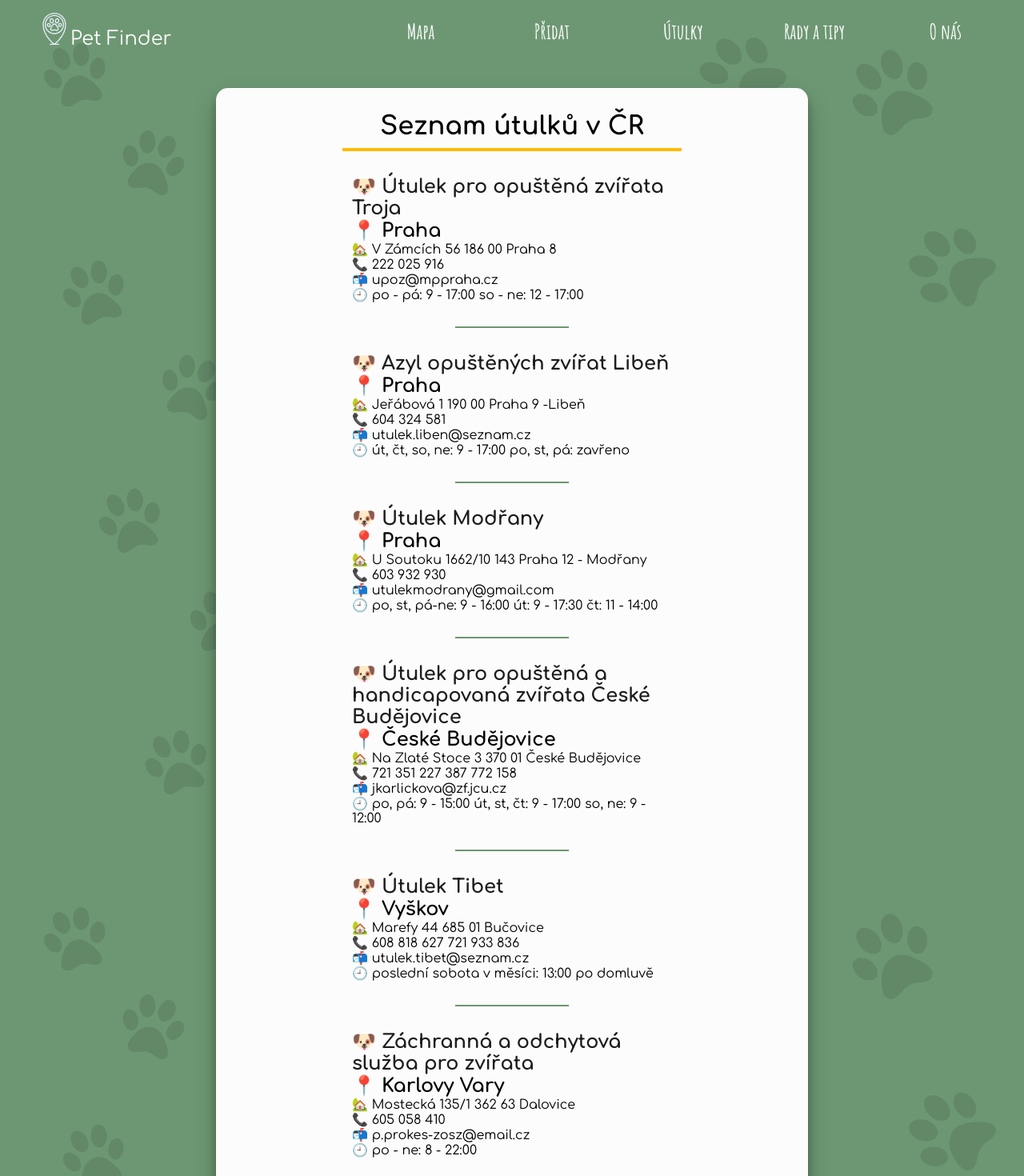
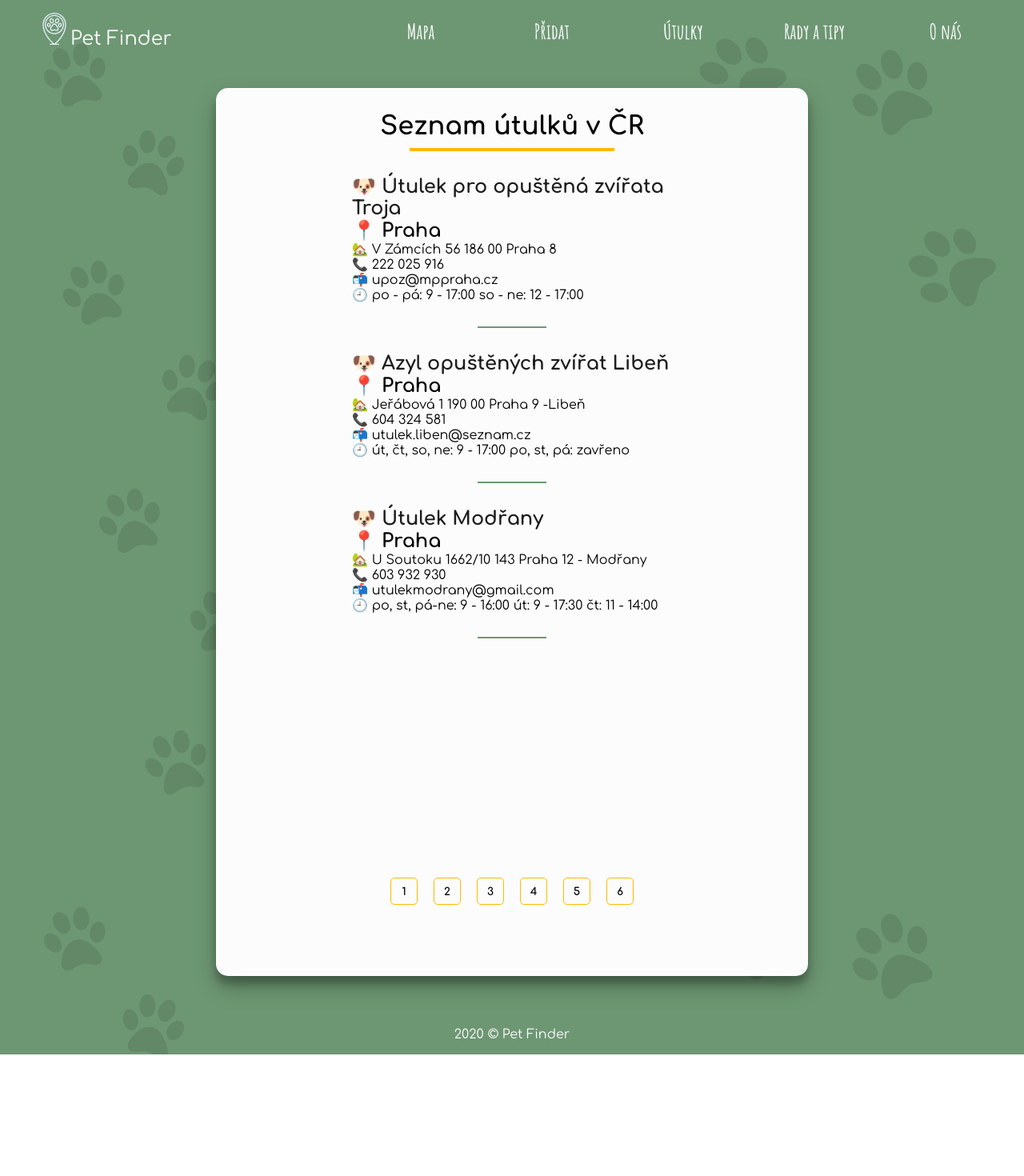
Before and after one commit to MartinaPiekna/pet-finder, a React app: page /#/shelters in a window 1280 px wide. Shown: the top 1470 px of the page at 80% size. After the commit the page ends 1318 px from the top, so only its background shows below. Built offline with nearby package versions, Linux system fonts and the light colour scheme; a web font is replaced by a local one; what react-google-maps would draw is missing.

Commit message:
pagiantion, styly

```diff
--- a/src/components/Form/Form.jsx
+++ b/src/components/Form/Form.jsx
@@ -4,8 +4,8 @@ import shelters from '../../data/utulky.json';
 import './form.scss';
 import { db, storage } from '../../db.js';
 import emptyImage from '../../assets/img/empty_image.svg';
-import { MapForm } from '../MapForm.jsx/MapForm.jsx';
-import { Geolocation } from '../MapForm.jsx/Geolocation';
+import { MapForm } from '../MapForm/MapForm.jsx';
+import { Geolocation } from '../Geolocation/Geolocation.jsx';
 
 export const Form = () => {
   const [progress, setProgress] = useState(0);
--- a/src/components/Form/form.scss
+++ b/src/components/Form/form.scss
@@ -150,6 +150,7 @@
     align-items: center;
     height: 400px;
     width: 97%;
+    position: relative;
   }
 
   &__button {
--- a/src/components/MapForm.jsx/Geolocation.jsx
+++ b/src/components/Geolocation/Geolocation.jsx
@@ -1,10 +1,6 @@
-import React, { useState } from 'react';
-import {
-  GoogleMap,
-  withScriptjs,
-  withGoogleMap,
-  Marker,
-} from 'react-google-maps';
+import React from 'react';
+import { withScriptjs, withGoogleMap } from 'react-google-maps';
+import './geolocation.scss';
 
 export const Geolocation = (props) => {
   const onClick = () =>
@@ -14,7 +10,9 @@ export const Geolocation = (props) => {
 
   return (
     <>
-      <button onClick={onClick}>Něco</button>
+      <button className="geolocation__button" onClick={onClick} type="button">
+        Moje poloha
+      </button>
     </>
   );
 };
--- /dev/null
+++ b/src/components/Geolocation/geolocation.scss
@@ -0,0 +1,20 @@
+@import '../../assets/variables.scss';
+.geolocation {
+  &__button {
+    position: absolute;
+    z-index: 1;
+    top: 12px;
+    right: 60px;
+    padding: 12px;
+    background-color: white;
+    border: none;
+    border-radius: 2px;
+    font-weight: bold;
+    font-family: $comfortaa;
+    cursor: pointer;
+    &:hover,
+    &:focus {
+      background-color: $color-yellow;
+    }
+  }
+}
--- a/src/components/MapForm.jsx/map-form.scss
+++ /dev/null
@@ -1,2 +0,0 @@
-@import './assets/mixins.scss';
-@import './assets/variables.scss';
--- a/src/components/MapForm.jsx/MapForm.jsx
+++ b/src/components/MapForm/MapForm.jsx
@@ -1,10 +1,11 @@
-import React, { useState, useEffect } from 'react';
+import React from 'react';
 import {
   GoogleMap,
   withGoogleMap,
   withScriptjs,
   Marker,
 } from 'react-google-maps';
+import lost from '../../assets/img/location_lost.svg';
 
 export const MapForm = withScriptjs(
   withGoogleMap(({ onChangePosition, defaultPosition }) => {
@@ -28,6 +29,10 @@ export const MapForm = withScriptjs(
                 lng: event.latLng.lng(),
               });
             }}
+            icon={{
+              url: lost,
+              scaledSize: new window.google.maps.Size(40, 40),
+            }}
             position={defaultPosition}
           />
         </GoogleMap>
--- a/src/components/Navigation/navigation.scss
+++ b/src/components/Navigation/navigation.scss
@@ -98,6 +98,11 @@
     font-weight: bold;
     position: relative;
     margin: 0 2rem;
+    &:hover,
+    &:focus {
+      color: $color-greenDark;
+      background-color: $color-yellow;
+    }
     @include desktop {
       &:hover,
       &:focus {
--- /dev/null
+++ b/src/components/Pagination/Pagination.jsx
@@ -0,0 +1,26 @@
+import React from 'react';
+import './pagination.scss';
+
+export const Pagination = ({ total, sheltersPerPage, paginate }) => {
+  const pageNumbers = [];
+  for (let i = 1; i <= Math.ceil(total / sheltersPerPage); i++) {
+    pageNumbers.push(i);
+  }
+  return (
+    <nav className="pagination">
+      <ul className="pagination__list">
+        {pageNumbers.map((number) => (
+          <li key={number} className="pagination__item">
+            <button
+              type="button"
+              onClick={() => paginate(number)}
+              className="pagination__button"
+            >
+              {number}
+            </button>
+          </li>
+        ))}
+      </ul>
+    </nav>
+  );
+};
--- /dev/null
+++ b/src/components/Pagination/pagination.scss
@@ -0,0 +1,43 @@
+@import '../../assets/variables.scss';
+@import '../../assets/mixins.scss';
+
+.pagination {
+  display: flex;
+  flex-direction: column;
+  margin: 4rem 0;
+
+  &__list {
+    display: flex;
+    justify-content: center;
+    align-items: center;
+    list-style: none;
+    flex-wrap: wrap;
+    @include desktop {
+      flex-wrap: nowrap;
+    }
+  }
+
+  &__item {
+    display: flex;
+    margin: 5px 10px;
+  }
+
+  &__button {
+    width: 2rem;
+    height: 2rem;
+    display: flex;
+    font-weight: bold;
+    justify-content: center;
+    align-items: center;
+    background-color: $color-white;
+    border: 1px solid $color-yellow;
+    cursor: pointer;
+    border-radius: 5px;
+    font-family: $comfortaa;
+    &:hover,
+    &:focus {
+      color: $color-black;
+      background-color: $color-yellow;
+    }
+  }
+}
--- a/src/components/Shelters/Shelters.jsx
+++ b/src/components/Shelters/Shelters.jsx
@@ -1,13 +1,23 @@
-import React from 'react';
+import React, { useState } from 'react';
 import shelters from '../../data/utulky.json';
+import { Pagination } from '../Pagination/Pagination';
 import './shelters.scss';
 
 export const Shelters = () => {
+  const [currentPage, setCurrentPage] = useState(1);
+  const [sheltersPerPage] = useState(3);
+
+  const last = currentPage * sheltersPerPage;
+  const first = last - sheltersPerPage;
+  const currentShelters = shelters.slice(first, last);
+  const paginate = (number) => setCurrentPage(number);
+
   return (
     <div className="shelters">
+      <div className="shelters__container">
         <h1 className="shelters__title">Seznam útulků v ČR</h1>
         <hr className="shelters__divider" />
-      {shelters.map((shelter) => (
+        {currentShelters.map((shelter) => (
           <>
             <div className="shelters__card" key={shelter.id}>
               <h2 className="shelters__name"> 🐶 {shelter.nazev}</h2>
@@ -23,5 +33,11 @@ export const Shelters = () => {
           </>
         ))}
       </div>
+      <Pagination
+        sheltersPerPage={sheltersPerPage}
+        total={shelters.length}
+        paginate={paginate}
+      />
+    </div>
   );
 };
--- a/src/components/Shelters/shelters.scss
+++ b/src/components/Shelters/shelters.scss
@@ -6,14 +6,23 @@
   justify-content: center;
   align-items: center;
   flex-direction: column;
+  justify-content: space-between;
   border-radius: 15px;
   padding: 20px;
+  min-height: 1070px;
   width: 75%;
   max-width: 700px;
   font-family: $comfortaa;
   background-color: $color-white;
   margin: 1rem 0 2rem;
   box-shadow: 0 14px 28px rgba(0, 0, 0, 0.25), 0 10px 10px rgba(0, 0, 0, 0.22);
+
+  &__container {
+    display: flex;
+    justify-content: center;
+    align-items: center;
+    flex-direction: column;
+  }
 
   &__title {
     margin: 10px 0;
```
Lines whose indentation alone changed are shown as unchanged.
